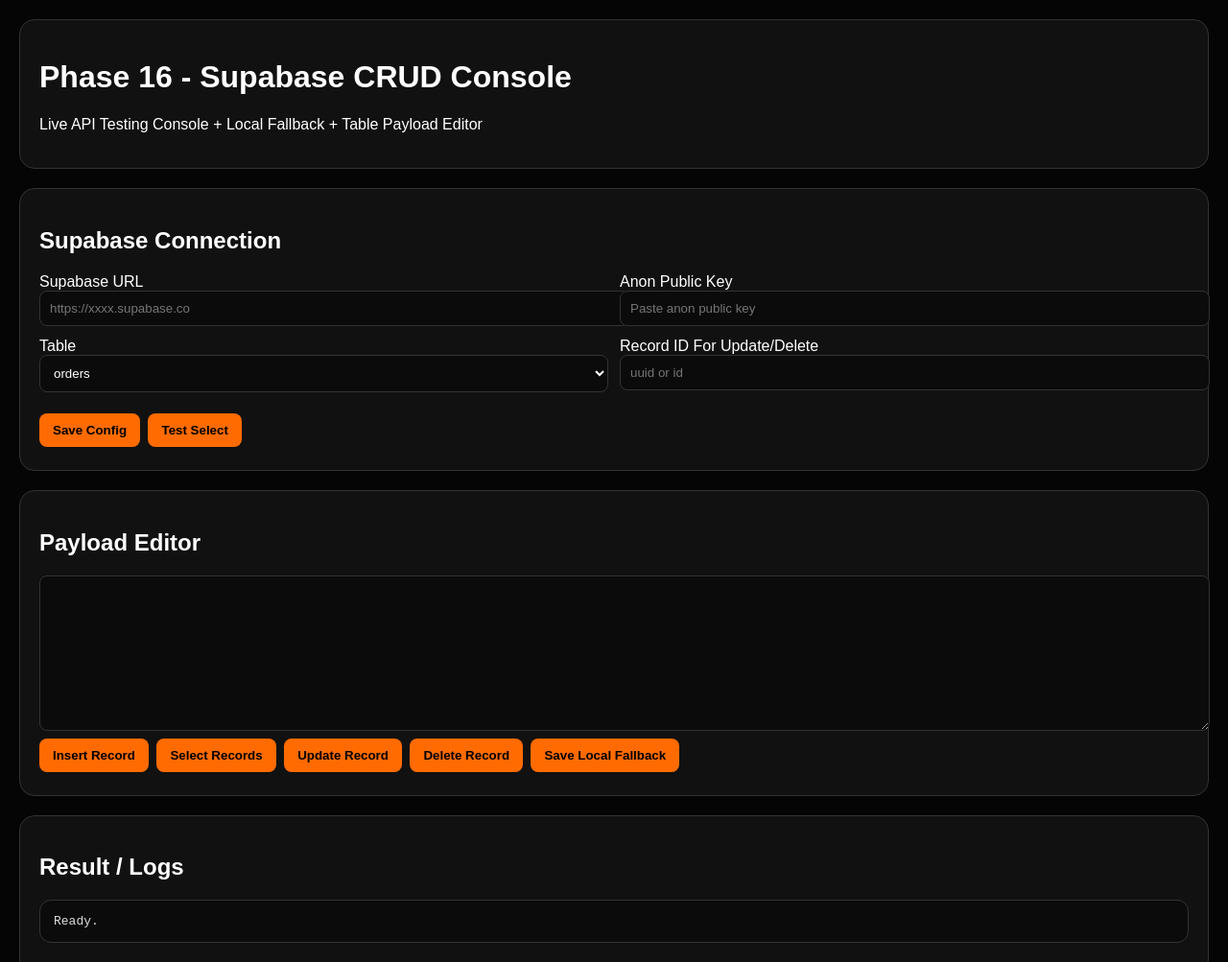
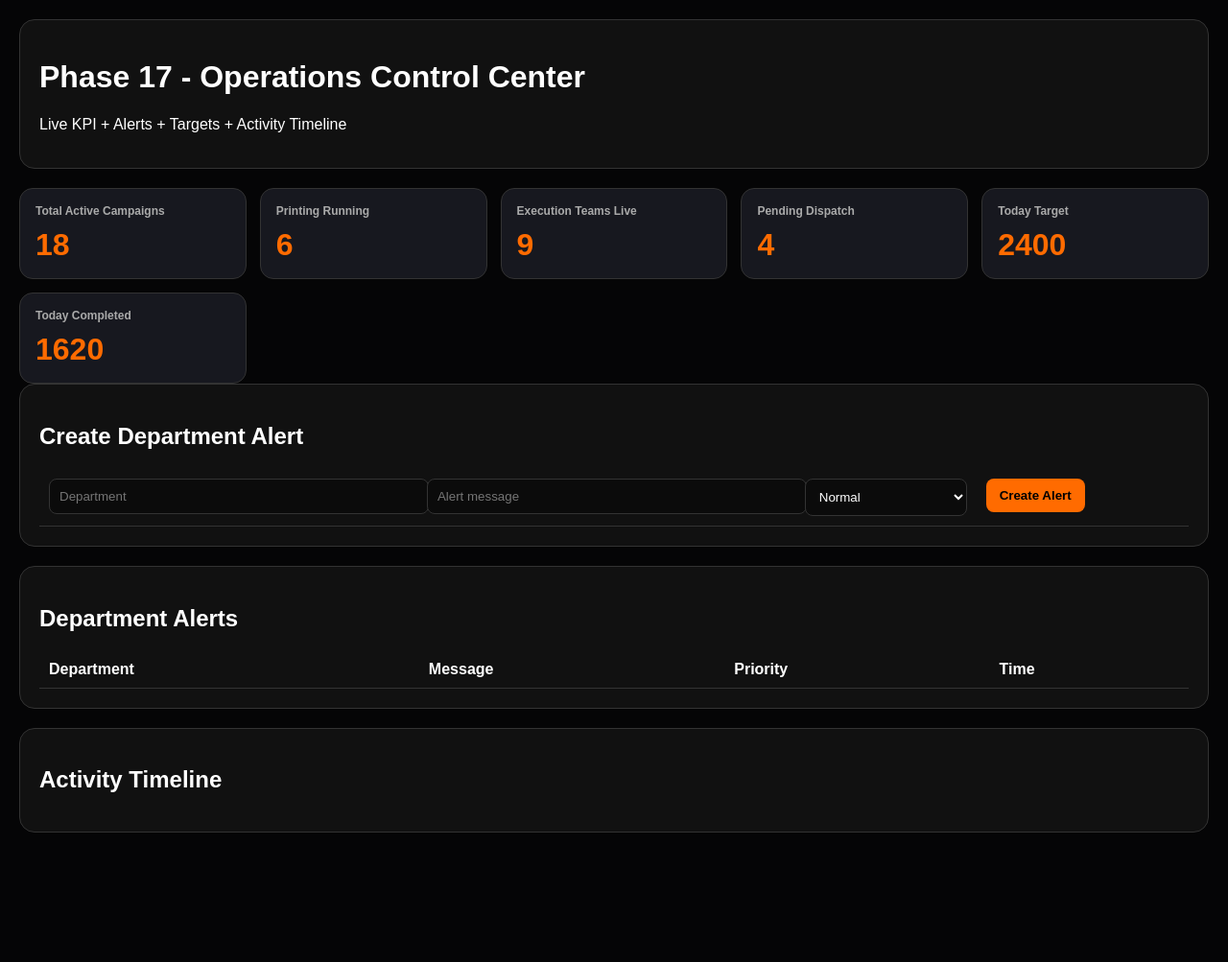
Before and after one commit to shivamprajapati321/prajapati-media-hub, a plain HTML site: page index.html in a window 1280 px wide. Shown: the top 1003 px of the page at 96% size. After the commit the page ends 908 px from the top, so only its background shows below. Drawn offline with Linux system fonts and the light colour scheme.

Commit message:
Add files via upload

```diff
--- a/index.html
+++ b/index.html
@@ -2,21 +2,25 @@
 <html>
 <head>
 <meta charset="UTF-8">
-<title>MediaHub Phase 16 CRUD Console</title>
+<title>MediaHub Phase 17 Operations Center</title>
 <style>
 body{margin:0;background:#050506;color:#fff;font-family:Arial}
 .wrap{padding:20px}
 .card{background:#111;border:1px solid #333;border-radius:16px;padding:20px;margin-bottom:20px}
-.grid{display:grid;grid-template-columns:1fr 1fr;gap:12px}
-input,textarea,select{padding:10px;background:#0b0b0b;color:#fff;border:1px solid #333;border-radius:8px;width:100%}
-textarea{min-height:140px;font-family:monospace}
-button{padding:10px 14px;background:#ff6b00;border:none;border-radius:8px;font-weight:700;cursor:pointer;margin:4px 4px 4px 0}
+.grid{display:grid;grid-template-columns:repeat(auto-fit,minmax(220px,1fr));gap:14px}
+.stat{background:#17181f;border:1px solid #333;border-radius:14px;padding:16px}
+.stat h3{margin:0 0 10px;color:#aaa;font-size:12px}
+.stat h1{margin:0;color:#ff6b00}
 table{width:100%;border-collapse:collapse}
 th,td{padding:10px;border-bottom:1px solid #333;text-align:left;vertical-align:top}
-.badge{background:#22c55e20;color:#22c55e;padding:5px 10px;border-radius:999px;font-size:12px}
+button{padding:10px 14px;background:#ff6b00;border:none;border-radius:8px;font-weight:700;cursor:pointer}
+input,select{padding:10px;background:#0b0b0b;color:#fff;border:1px solid #333;border-radius:8px;width:100%}
+.badge{padding:5px 10px;border-radius:999px;font-size:12px;font-weight:700;background:#22c55e20;color:#22c55e}
 .orange{background:#ff6b0020;color:#ff6b00}
 .red{background:#ef444420;color:#ef4444}
-pre{background:#0b0b0b;border:1px solid #333;border-radius:12px;padding:14px;overflow:auto;color:#ddd}
+.timeline{border-left:2px solid #333;padding-left:16px}
+.event{margin-bottom:16px}
+.event small{color:#999}
 </style>
 </head>
 <body>
@@ -24,195 +28,185 @@ pre{background:#0b0b0b;border:1px solid #333;border-radius:12px;padding:14px;ove
 <div class="wrap">
 
 <div class="card">
-<h1>Phase 16 - Supabase CRUD Console</h1>
-<p>Live API Testing Console + Local Fallback + Table Payload Editor</p>
+<h1>Phase 17 - Operations Control Center</h1>
+<p>Live KPI + Alerts + Targets + Activity Timeline</p>
+</div>
+
+<div class="grid">
+
+<div class="stat">
+<h3>Total Active Campaigns</h3>
+<h1 id="activeCampaigns">0</h1>
+</div>
+
+<div class="stat">
+<h3>Printing Running</h3>
+<h1 id="printingRunning">0</h1>
+</div>
+
+<div class="stat">
+<h3>Execution Teams Live</h3>
+<h1 id="executionTeams">0</h1>
+</div>
+
+<div class="stat">
+<h3>Pending Dispatch</h3>
+<h1 id="pendingDispatch">0</h1>
+</div>
+
+<div class="stat">
+<h3>Today Target</h3>
+<h1 id="todayTarget">0</h1>
+</div>
+
+<div class="stat">
+<h3>Today Completed</h3>
+<h1 id="todayCompleted">0</h1>
+</div>
+
 </div>
 
 <div class="card">
-<h2>Supabase Connection</h2>
 
-<div class="grid">
-<div>
-<label>Supabase URL</label>
-<input id="url" placeholder="https://xxxx.supabase.co">
-</div>
+<h2>Create Department Alert</h2>
 
-<div>
-<label>Anon Public Key</label>
-<input id="key" placeholder="Paste anon public key">
-</div>
+<table>
+<tr>
+<td><input id="department" placeholder="Department"></td>
+<td><input id="message" placeholder="Alert message"></td>
+<td>
+<select id="priority">
+<option>Normal</option>
+<option>Urgent</option>
+<option>Critical</option>
+</select>
+</td>
+<td><button onclick="addAlert()">Create Alert</button></td>
+</tr>
+</table>
 
-<div>
-<label>Table</label>
-<select id="table" onchange="loadTemplate()">
-<option>orders</option>
-<option>users</option>
-<option>order_locations</option>
-<option>design_tasks</option>
-<option>printing_jobs</option>
-<option>stitching_entries</option>
-<option>dispatch_entries</option>
-<option>execution_photos</option>
-<option>accounts_entries</option>
-</select>
-</div>
-
-<div>
-<label>Record ID For Update/Delete</label>
-<input id="recordId" placeholder="uuid or id">
-</div>
-</div>
-
-<br>
-<button onclick="saveConfig()">Save Config</button>
-<button onclick="testSelect()">Test Select</button>
 </div>
 
 <div class="card">
-<h2>Payload Editor</h2>
-<textarea id="payload"></textarea>
-<br>
-<button onclick="insertRecord()">Insert Record</button>
-<button onclick="selectRecords()">Select Records</button>
-<button onclick="updateRecord()">Update Record</button>
-<button onclick="deleteRecord()">Delete Record</button>
-<button onclick="saveLocal()">Save Local Fallback</button>
+
+<h2>Department Alerts</h2>
+
+<table id="alertsTable">
+
+<tr>
+<th>Department</th>
+<th>Message</th>
+<th>Priority</th>
+<th>Time</th>
+</tr>
+
+</table>
+
 </div>
 
 <div class="card">
-<h2>Result / Logs</h2>
-<pre id="log">Ready.</pre>
-</div>
 
-<div class="card">
-<h2>Local Fallback Records</h2>
-<table id="localTable"></table>
+<h2>Activity Timeline</h2>
+
+<div class="timeline" id="timeline"></div>
+
 </div>
 
 </div>
 
 <script>
-let config = JSON.parse(localStorage.getItem("mh_phase16_config") || "{}");
-let localRecords = JSON.parse(localStorage.getItem("mh_phase16_local") || "[]");
 
-const templates = {
-orders:{order_no:"ORD-1001",company:"Demo Company",person:"Contact Person",contact:"9999999999",media:"Auto Rickshaw Hood Branding",total_qty:100,final_amount:50000,status:"New"},
-users:{name:"Admin User",phone:"9922138138",role:"Admin",status:"active"},
-order_locations:{order_id:"ORDER_UUID_HERE",location:"Pune",qty:100,design_type:"Same Design",design_file:""},
-design_tasks:{order_id:"ORDER_UUID_HERE",designer:"Designer Name",status:"Pending",client_approval:"Pending"},
-printing_jobs:{order_id:"ORDER_UUID_HERE",operator:"Operator Name",machine:"Machine 1",total_qty:100,printed_qty:0,ink_used:"",roll_used:"",status:"Pending"},
-stitching_entries:{order_id:"ORDER_UUID_HERE",worker:"Worker Name",qty:10,payment_type:"Monthly",amount:0,ot_amount:0},
-dispatch_entries:{order_id:"ORDER_UUID_HERE",dispatch_type:"Team Dispatch",team_or_party:"Team A",bundles:2,pcs:100,vendor:"Vendor Name",lr_number:""},
-execution_photos:{order_id:"ORDER_UUID_HERE",vehicle_no:"MH12AB1234",gps:"18.5204,73.8567",photo_url:"",ocr_status:"Manual Verify"},
-accounts_entries:{order_id:"ORDER_UUID_HERE",type:"Income",amount:50000,mode:"Bank",status:"Paid"}
+let alerts = JSON.parse(localStorage.getItem("mh17_alerts") || "[]");
+let timeline = JSON.parse(localStorage.getItem("mh17_timeline") || "[]");
+
+function save(){
+localStorage.setItem("mh17_alerts", JSON.stringify(alerts));
+localStorage.setItem("mh17_timeline", JSON.stringify(timeline));
+}
+
+function randomData(){
+document.getElementById("activeCampaigns").innerText = 18;
+document.getElementById("printingRunning").innerText = 6;
+document.getElementById("executionTeams").innerText = 9;
+document.getElementById("pendingDispatch").innerText = 4;
+document.getElementById("todayTarget").innerText = 2400;
+document.getElementById("todayCompleted").innerText = 1620;
+}
+
+function addAlert(){
+
+const item = {
+department : document.getElementById("department").value,
+message : document.getElementById("message").value,
+priority : document.getElementById("priority").value,
+time : new Date().toLocaleString("en-IN")
 };
 
-function log(x){
-  document.getElementById("log").textContent = typeof x==="string" ? x : JSON.stringify(x,null,2);
+alerts.unshift(item);
+
+timeline.unshift({
+title : item.department + " Alert",
+message : item.message,
+time : item.time
+});
+
+save();
+
+render();
+
+alert("Alert Created");
+
 }
 
-function loadConfig(){
-  document.getElementById("url").value = config.url || "";
-  document.getElementById("key").value = config.key || "";
-  document.getElementById("table").value = config.table || "orders";
-  loadTemplate();
-  renderLocal();
+function render(){
+
+let html = `
+<tr>
+<th>Department</th>
+<th>Message</th>
+<th>Priority</th>
+<th>Time</th>
+</tr>
+`;
+
+alerts.forEach(a=>{
+
+let cls = a.priority === "Critical" ? "red" : a.priority === "Urgent" ? "orange" : "";
+
+html += `
+<tr>
+<td>${a.department}</td>
+<td>${a.message}</td>
+<td><span class="badge ${cls}">${a.priority}</span></td>
+<td>${a.time}</td>
+</tr>
+`;
+
+});
+
+document.getElementById("alertsTable").innerHTML = html;
+
+let timelineHtml = "";
+
+timeline.forEach(t=>{
+
+timelineHtml += `
+<div class="event">
+<h3>${t.title}</h3>
+<p>${t.message}</p>
+<small>${t.time}</small>
+</div>
+`;
+
+});
+
+document.getElementById("timeline").innerHTML = timelineHtml;
+
 }
 
-function saveConfig(){
-  config = {
-    url:document.getElementById("url").value.trim(),
-    key:document.getElementById("key").value.trim(),
-    table:document.getElementById("table").value
-  };
-  localStorage.setItem("mh_phase16_config", JSON.stringify(config));
-  log("Config saved locally.");
-}
+randomData();
+render();
 
-function loadTemplate(){
-  const table = document.getElementById("table").value;
-  document.getElementById("payload").value = JSON.stringify(templates[table], null, 2);
-}
-
-function headers(){
-  const key = document.getElementById("key").value.trim();
-  return {
-    "apikey": key,
-    "Authorization": "Bearer " + key,
-    "Content-Type": "application/json",
-    "Prefer": "return=representation"
-  };
-}
-
-function baseUrl(){
-  const url = document.getElementById("url").value.trim().replace(/\\/$/,"");
-  const table = document.getElementById("table").value;
-  return url + "/rest/v1/" + table;
-}
-
-async function testSelect(){
-  await selectRecords();
-}
-
-async function insertRecord(){
-  try{
-    const payload = JSON.parse(document.getElementById("payload").value);
-    const res = await fetch(baseUrl(), {method:"POST", headers:headers(), body:JSON.stringify(payload)});
-    const data = await res.json();
-    log({status:res.status, data});
-  }catch(e){log("Insert error: " + e.message);}
-}
-
-async function selectRecords(){
-  try{
-    const res = await fetch(baseUrl()+"?select=*&limit=20", {headers:headers()});
-    const data = await res.json();
-    log({status:res.status, data});
-  }catch(e){log("Select error: " + e.message);}
-}
-
-async function updateRecord(){
-  try{
-    const id = document.getElementById("recordId").value.trim();
-    if(!id){log("Please enter Record ID.");return;}
-    const payload = JSON.parse(document.getElementById("payload").value);
-    const res = await fetch(baseUrl()+"?id=eq."+encodeURIComponent(id), {method:"PATCH", headers:headers(), body:JSON.stringify(payload)});
-    const data = await res.json();
-    log({status:res.status, data});
-  }catch(e){log("Update error: " + e.message);}
-}
-
-async function deleteRecord(){
-  try{
-    const id = document.getElementById("recordId").value.trim();
-    if(!id){log("Please enter Record ID.");return;}
-    const res = await fetch(baseUrl()+"?id=eq."+encodeURIComponent(id), {method:"DELETE", headers:headers()});
-    let data = "";
-    try{data = await res.json();}catch(_){}
-    log({status:res.status, data});
-  }catch(e){log("Delete error: " + e.message);}
-}
-
-function saveLocal(){
-  try{
-    const table = document.getElementById("table").value;
-    const payload = JSON.parse(document.getElementById("payload").value);
-    localRecords.unshift({table, payload, created_at:new Date().toLocaleString("en-IN")});
-    localStorage.setItem("mh_phase16_local", JSON.stringify(localRecords));
-    renderLocal();
-    log("Saved to local fallback.");
-  }catch(e){log("Local save error: " + e.message);}
-}
-
-function renderLocal(){
-  let html = "<tr><th>Time</th><th>Table</th><th>Payload</th></tr>";
-  localRecords.forEach(r=>{
-    html += `<tr><td>${r.created_at}</td><td>${r.table}</td><td><pre>${JSON.stringify(r.payload,null,2)}</pre></td></tr>`;
-  });
-  document.getElementById("localTable").innerHTML = html;
-}
-
-loadConfig();
 </script>
 
 </body>
```
